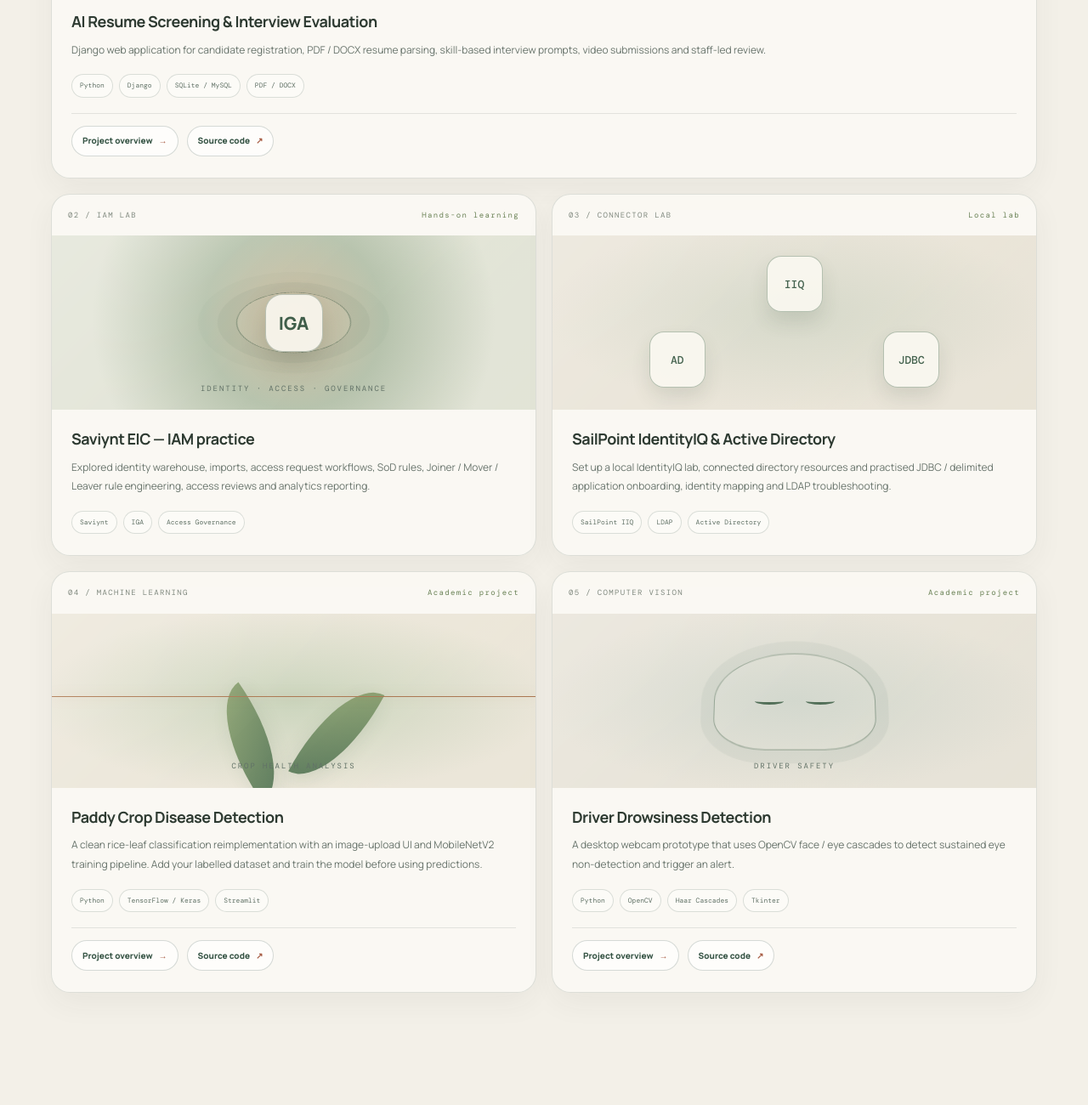
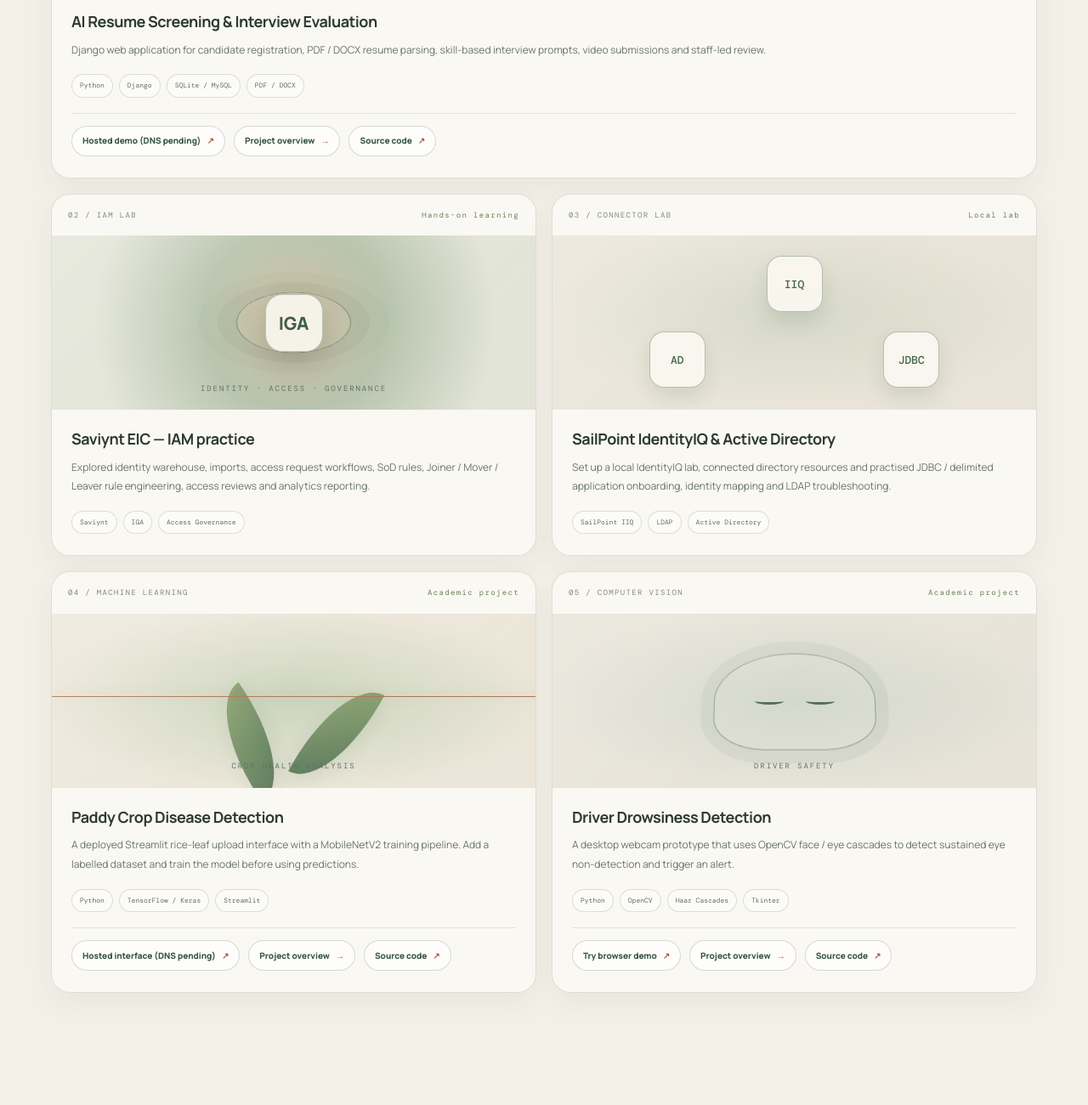
Before and after one commit to tullurinani/nani26-portfolio, a plain HTML site: page index.html in a window 1280 px wide. Shown: the part 4220-5520 px from the top of the page at 85% size. Drawn offline with nearby package versions, Linux system fonts and the light colour scheme.

Commit message:
Add hosted project links to portfolio home

```diff
--- a/index.html
+++ b/index.html
@@ -231,7 +231,7 @@
         <article class="project-card project-featured">
           <div class="project-topline"><span>01 / WEB APPLICATION</span><span class="project-status">Academic project</span></div>
           <div class="project-art project-art-resume" aria-hidden="true"><span class="project-art-label">RESUME</span><span class="project-art-orbit"></span><span class="project-art-node">AI</span></div>
-          <div class="project-body"><h3>AI Resume Screening &amp; Interview Evaluation</h3><p>Django web application for candidate registration, PDF / DOCX resume parsing, skill-based interview prompts, video submissions and staff-led review.</p><div class="project-tech"><span>Python</span><span>Django</span><span>SQLite / MySQL</span><span>PDF / DOCX</span></div><div class="project-links"><a href="/projects/resume-analyzer/">Project overview <span aria-hidden="true">→</span></a><a href="https://github.com/tullurinani/Resume-Analyzer" target="_blank" rel="noopener noreferrer">Source code <span aria-hidden="true">↗</span></a></div></div>
+          <div class="project-body"><h3>AI Resume Screening &amp; Interview Evaluation</h3><p>Django web application for candidate registration, PDF / DOCX resume parsing, skill-based interview prompts, video submissions and staff-led review.</p><div class="project-tech"><span>Python</span><span>Django</span><span>SQLite / MySQL</span><span>PDF / DOCX</span></div><div class="project-links"><a href="https://resume.nani.shop" target="_blank" rel="noopener noreferrer">Hosted demo (DNS pending) <span aria-hidden="true">↗</span></a><a href="/projects/resume-analyzer/">Project overview <span aria-hidden="true">→</span></a><a href="https://github.com/tullurinani/Resume-Analyzer" target="_blank" rel="noopener noreferrer">Source code <span aria-hidden="true">↗</span></a></div></div>
         </article>
         <article class="project-card">
           <div class="project-topline"><span>02 / IAM LAB</span><span class="project-status">Hands-on learning</span></div>
@@ -246,12 +246,12 @@
         <article class="project-card">
           <div class="project-topline"><span>04 / MACHINE LEARNING</span><span class="project-status">Academic project</span></div>
           <div class="project-art project-art-crop" aria-hidden="true"><span class="crop-leaf crop-leaf-a"></span><span class="crop-leaf crop-leaf-b"></span><span class="crop-scan"></span><span class="project-art-label">CROP HEALTH ANALYSIS</span></div>
-          <div class="project-body"><h3>Paddy Crop Disease Detection</h3><p>A clean rice-leaf classification reimplementation with an image-upload UI and MobileNetV2 training pipeline. Add your labelled dataset and train the model before using predictions.</p><div class="project-tech"><span>Python</span><span>TensorFlow / Keras</span><span>Streamlit</span></div><div class="project-links"><a href="/projects/paddy-crop-disease-detection/">Project overview <span aria-hidden="true">→</span></a><a href="https://github.com/tullurinani/nani26-portfolio/tree/main/projects/paddy-crop-disease-detection" target="_blank" rel="noopener noreferrer">Source code <span aria-hidden="true">↗</span></a></div></div>
+          <div class="project-body"><h3>Paddy Crop Disease Detection</h3><p>A deployed Streamlit rice-leaf upload interface with a MobileNetV2 training pipeline. Add a labelled dataset and train the model before using predictions.</p><div class="project-tech"><span>Python</span><span>TensorFlow / Keras</span><span>Streamlit</span></div><div class="project-links"><a href="https://paddy.nani.shop" target="_blank" rel="noopener noreferrer">Hosted interface (DNS pending) <span aria-hidden="true">↗</span></a><a href="/projects/paddy-crop-disease-detection/">Project overview <span aria-hidden="true">→</span></a><a href="https://github.com/tullurinani/nani26-portfolio/tree/main/projects/paddy-crop-disease-detection" target="_blank" rel="noopener noreferrer">Source code <span aria-hidden="true">↗</span></a></div></div>
         </article>
         <article class="project-card">
           <div class="project-topline"><span>05 / COMPUTER VISION</span><span class="project-status">Academic project</span></div>
           <div class="project-art project-art-driver" aria-hidden="true"><span class="driver-eye eye-one"></span><span class="driver-eye eye-two"></span><span class="driver-frame"></span><span class="project-art-label">DRIVER SAFETY</span></div>
-          <div class="project-body"><h3>Driver Drowsiness Detection</h3><p>A desktop webcam prototype that uses OpenCV face / eye cascades to detect sustained eye non-detection and trigger an alert.</p><div class="project-tech"><span>Python</span><span>OpenCV</span><span>Haar Cascades</span><span>Tkinter</span></div><div class="project-links"><a href="/projects/driver-drowsiness-detection/">Project overview <span aria-hidden="true">→</span></a><a href="https://github.com/tullurinani/nani26-portfolio/tree/main/projects/driver-drowsiness-detection" target="_blank" rel="noopener noreferrer">Source code <span aria-hidden="true">↗</span></a></div></div>
+          <div class="project-body"><h3>Driver Drowsiness Detection</h3><p>A desktop webcam prototype that uses OpenCV face / eye cascades to detect sustained eye non-detection and trigger an alert.</p><div class="project-tech"><span>Python</span><span>OpenCV</span><span>Haar Cascades</span><span>Tkinter</span></div><div class="project-links"><a href="/projects/driver-drowsiness-detection/web/">Try browser demo <span aria-hidden="true">↗</span></a><a href="/projects/driver-drowsiness-detection/">Project overview <span aria-hidden="true">→</span></a><a href="https://github.com/tullurinani/nani26-portfolio/tree/main/projects/driver-drowsiness-detection" target="_blank" rel="noopener noreferrer">Source code <span aria-hidden="true">↗</span></a></div></div>
         </article>
       </div>
     </section>
```
